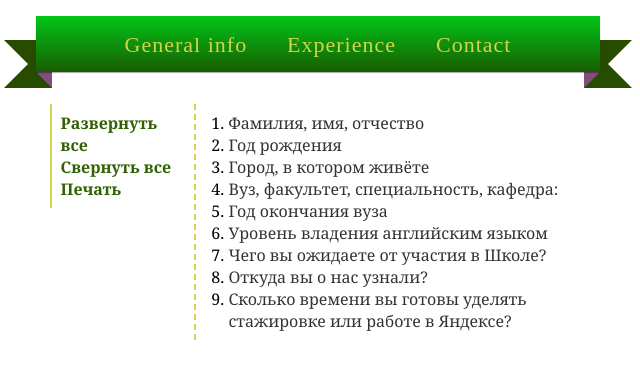
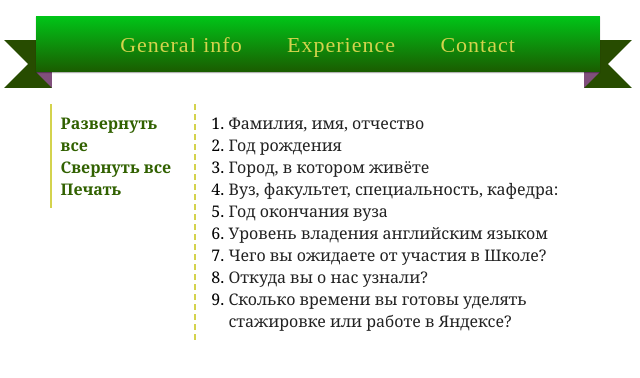
Before and after one commit to lesanra/my_resume, a plain HTML site: page index.html in a window 1280 px wide. Shown: the full height of the page, 322-962 px from the left. Drawn offline with nearby package versions, Linux system fonts and the light colour scheme.

Commit message:
Update main.css

```diff
--- a/main.css
+++ b/main.css
@@ -18,12 +18,12 @@ a:link, a:visited {color:inherit;
 
 ul {list-style: none; width:100%;}
 
-dt{color: #333;}
+dt{color: #222;}
 dd{margin-left:1em; margin-bottom:0.25em; color:#606060;}
 
 #navbar {position: relative;
 	background: #1A5C00;
-	padding: 1em 2em;
+	padding: 1em 0;
 	margin: 1em auto 2em;
 	width:80%;
 	font: Georgia, Times, serif;
```
